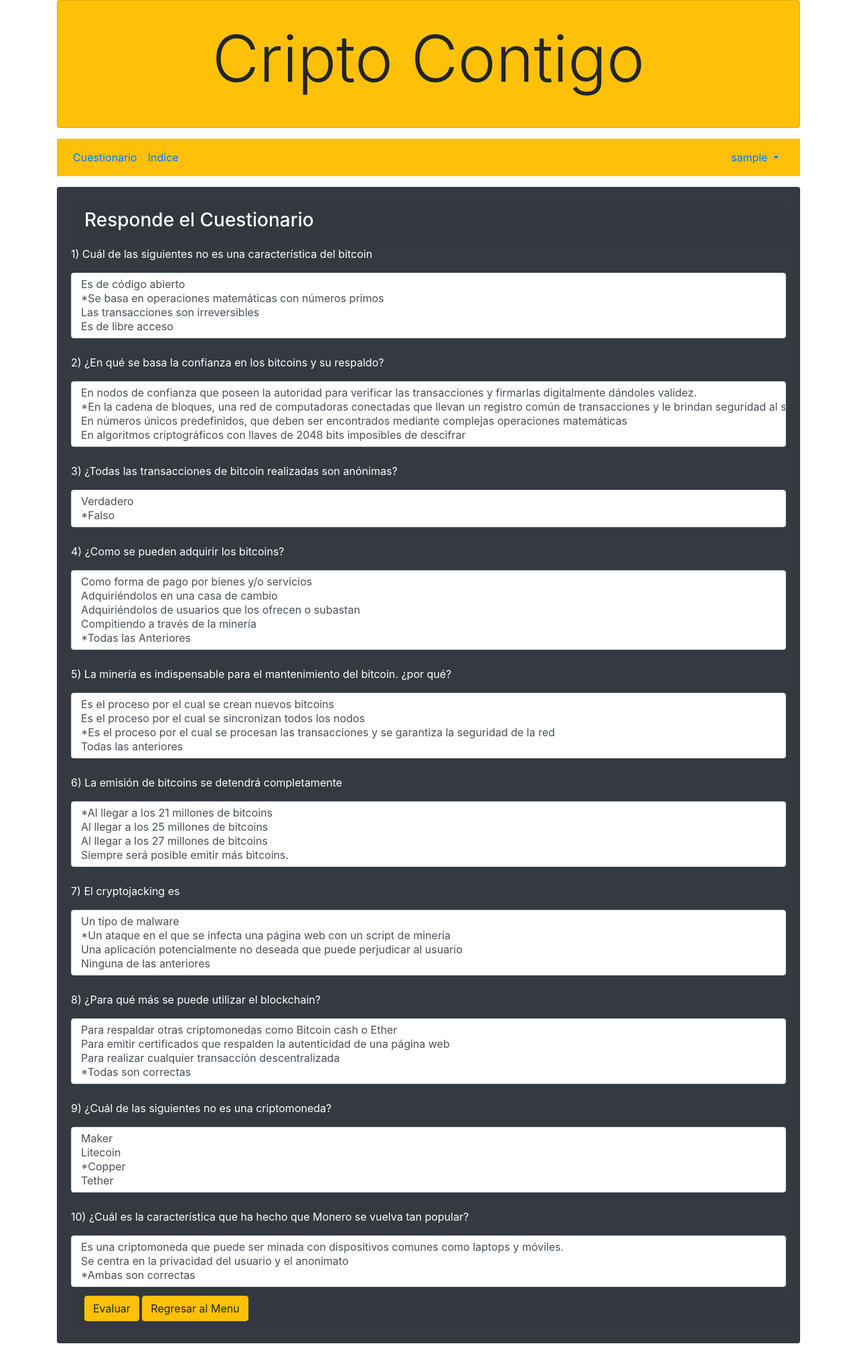
After one commit to aruizfelce/criptocontigo, a PHP site: page /evaluacionestatica..php in a window 1280 px wide. The commit adds this page. Shown: the whole page at 67% size. Run offline with PHP 8.4, Linux system fonts and the light colour scheme; the visitor is signed in with stand-in values (Sample User, id 1).

Commit message:
Cuestionario dinámico, comenzando Evaluacion

```diff
--- a/comprueba_login.php
+++ b/comprueba_login.php
@@ -23,10 +23,16 @@
         //almacena el nombre del usuario: Nombre concatenado con Apellido
         $arr = $resultado->fetch(PDO::FETCH_ASSOC);
         $nombreUsuario = $arr['nombre'] . " " . $arr['apellido'];
+        $administrador= $arr['administrador'];
 
         if($numero_registros!=0){ //Si existe el usuario
             session_start();  //inicia la sesion asignando a la variable de sesion usuario el nombre del usuario
             $_SESSION["usuario"] = $nombreUsuario;
+            if ($administrador == 1)
+                $_SESSION["administrador"] = 1;
+            else
+                $_SESSION["administrador"] = 0;
+
             header("location:menu.php");  //redirecciona al menu
 
         }else{ //si el password es incorrecto crea una variable de sesion llamada nologin indicando que los datos son incorectos
--- /dev/null
+++ b/evaluacionestatica..php
@@ -0,0 +1,108 @@
+
+      <?php include 'encabezado.php'; ?>
+      <?php include 'usuario.php'; ?>
+
+      <div class="card bg-dark mb-3">
+        <div class="card-body text-white">
+          <div class="card-header"><h3>Responde el Cuestionario</h3></div>
+              <p>1) Cuál de las siguientes no es una característica del bitcoin</p>
+               <select class="custom-select" size="4" id="pregunta1">
+                    <option value="1">Es de código abierto</option>
+                    <option value="2">*Se basa en operaciones matemáticas con números primos</option>
+                    <option value="3">Las transacciones son irreversibles</option>
+                    <option value="4">Es de libre acceso </option>
+                </select>
+
+            <br><br>
+              <p>2) ¿En qué se basa la confianza en los bitcoins y su respaldo?</p>
+                <select class="custom-select" size="4" id="pregunta2">
+                     <option value="1">En nodos de confianza que poseen la autoridad para verificar las transacciones y firmarlas digitalmente dándoles validez.</option>
+                     <option value="2">*En la cadena de bloques, una red de computadoras conectadas que llevan un registro común de transacciones y le brindan seguridad al sistema</option>
+                     <option value="3">En números únicos predefinidos, que deben ser encontrados mediante complejas operaciones matemáticas</option>
+                     <option value="4">En algoritmos criptográficos con llaves de 2048 bits imposibles de descifrar </option>
+                 </select>
+
+            <br><br>
+              <p>3) ¿Todas las transacciones de bitcoin realizadas son anónimas?</p>
+                 <select class="custom-select" size="2" id="pregunta3">
+                     <option value="1">Verdadero</option>
+                     <option value="2">*Falso</option>
+                  </select>
+
+            <br><br>
+               <p>4) ¿Como se pueden adquirir los bitcoins?</p>
+                  <select class="custom-select" size="5" id="pregunta4">
+                      <option value="1">Como forma de pago por bienes y/o servicios</option>
+                      <option value="2">Adquiriéndolos en una casa de cambio</option>
+                      <option value="3">Adquiriéndolos de usuarios que los ofrecen o subastan</option>
+                      <option value="4">Compitiendo a través de la minería </option>
+                      <option value="5">*Todas las Anteriores </option>
+                  </select>
+
+            <br><br>
+                <p>5) La minería es indispensable para el mantenimiento del bitcoin. ¿por qué?</p>
+                   <select class="custom-select" size="4" id="pregunta5">
+                      <option value="1">Es el proceso por el cual se crean nuevos bitcoins</option>
+                      <option value="2">Es el proceso por el cual se sincronizan todos los nodos</option>
+                      <option value="3">*Es el proceso por el cual se procesan las transacciones y se garantiza la seguridad de la red</option>
+                      <option value="4">Todas las anteriores </option>
+
+                   </select>
+
+            <br><br>
+                <p>6) La emisión de bitcoins se detendrá completamente</p>
+                    <select class="custom-select" size="4" id="pregunta6">
+                        <option value="1">*Al llegar a los 21 millones de bitcoins</option>
+                        <option value="2">Al llegar a los 25 millones de bitcoins</option>
+                        <option value="3">Al llegar a los 27 millones de bitcoins</option>
+                        <option value="4">Siempre será posible emitir más bitcoins.</option>
+                     </select>
+
+           <br><br>
+                <p>7) El cryptojacking es</p>
+                   <select class="custom-select" size="4" id="pregunta7">
+                      <option value="1">Un tipo de malware</option>
+                      <option value="2">*Un ataque en el que se infecta una página web con un script de minería</option>
+                      <option value="3">Una aplicación potencialmente no deseada que puede perjudicar al usuario</option>
+                      <option value="4">Ninguna de las anteriores</option>
+                   </select>
+
+           <br><br>
+               <p>8) ¿Para qué más se puede utilizar el blockchain?</p>
+                  <select class="custom-select" size="4" id="pregunta8">
+                      <option value="1">Para respaldar otras criptomonedas como Bitcoin cash o Ether</option>
+                      <option value="2">Para emitir certificados que respalden la autenticidad de una página web</option>
+                      <option value="3">Para realizar cualquier transacción descentralizada</option>
+                      <option value="4">*Todas son correctas</option>
+                  </select>
+
+           <br><br>
+                <p>9) ¿Cuál de las siguientes no es una criptomoneda?</p>
+                   <select class="custom-select" size="4" id="pregunta9">
+                       <option value="1">Maker</option>
+                       <option value="2">Litecoin</option>
+                       <option value="3">*Copper </option>
+                       <option value="4">Tether</option>
+                    </select>
+
+            <br><br>
+                    <p>10) ¿Cuál es la característica que ha hecho que Monero se vuelva tan popular?</p>
+                       <select class="custom-select" size="3" id="pregunta10">
+                           <option value="1">Es una criptomoneda que puede ser minada con dispositivos comunes como laptops y móviles.</option>
+                           <option value="2">Se centra en la privacidad del usuario y el anonimato</option>
+                           <option value="3">*Ambas son correctas  </option>
+
+                        </select>
+
+          <div class="card-footer">
+              <a class="btn btn-warning" href="evaluar.php">Evaluar</a>
+              <a class="btn btn-warning" href="menu.php">Regresar al Menu</a>
+          </div>
+      </div>
+
+     </div>
+
+  </div>
+
+
+  <?php include 'pie.php'; ?>
--- a/preguntas.php
+++ b/preguntas.php
@@ -68,7 +68,7 @@
 
 			</tr>
 		</thead>
-		<?php foreach($registros as $preguntas):?>
+		<?php foreach($registros as $preguntas)?>
 		 <tbody>
 			<tr class="d-flex">
 				<!-- <td><?php echo $preguntas->idpregunta?></td>  -->
--- a/usuario.php
+++ b/usuario.php
@@ -10,18 +10,32 @@
       <nav class="navbar navbar-expand-lg navbar-warning bg-warning mb-3">
 
         <div class="collapse navbar-collapse" id="navbarText">
-          <ul class="navbar-nav mr-auto">
-            <li class="nav-item active">
+          <ul class="navbar-nav mr-auto flex-row">
+              <li class="nav-item active">
                 <?php
-                    echo "Usuario: " . $_SESSION["usuario"] . "<br> <br>"; //muestra el nombre del usuario
-                  ?>
-            </li>
-
+                    if ($_SESSION["administrador"]==1) { ?>
+                        <li class="nav-item active">
+                           <a class="nav-link" href="preguntas.php">Cuestionario </span></a>
+                        </li>
+                    <?php
+                        }
+                    ?>
+                    <li class="nav-item active">
+                          <a class="nav-link" href="menu.php">Indice </span></a>
+                    </li>
+               </li>
+           </ul>
+           <ul class="nav navbar-nav navbar-right">
+                    <li class="nav-item dropdown px-2">
+                        <a class="nav-link dropdown-toggle" href="#" id="navbarDropdownMenuLink" role="button" data-toggle="dropdown" aria-haspopup="true" aria-expanded="false">
+                            <?php echo $_SESSION["usuario"] ?>
+                        </a>
+                        <div class="dropdown-menu" aria-labelledby="navbarDropdownMenuLink">
+                            <a class="dropdown-item" href="cerrar.php">Cerrar Sesión</a>
+                            <a class="dropdown-item" href="#">Another action</a>
+                            <a class="dropdown-item" href="#">Something else here</a>
+                        </div>
+                    </li>
             </ul>
-            <form class="form-inline my-2 my-lg-0">
-                <a class="" href="cerrar.php">Cerrar Sesión</a>
-          </form>
-
-
         </div>
       </nav>
```
Also changed, not shown: evaluacion.php (+33 -87 lines).
